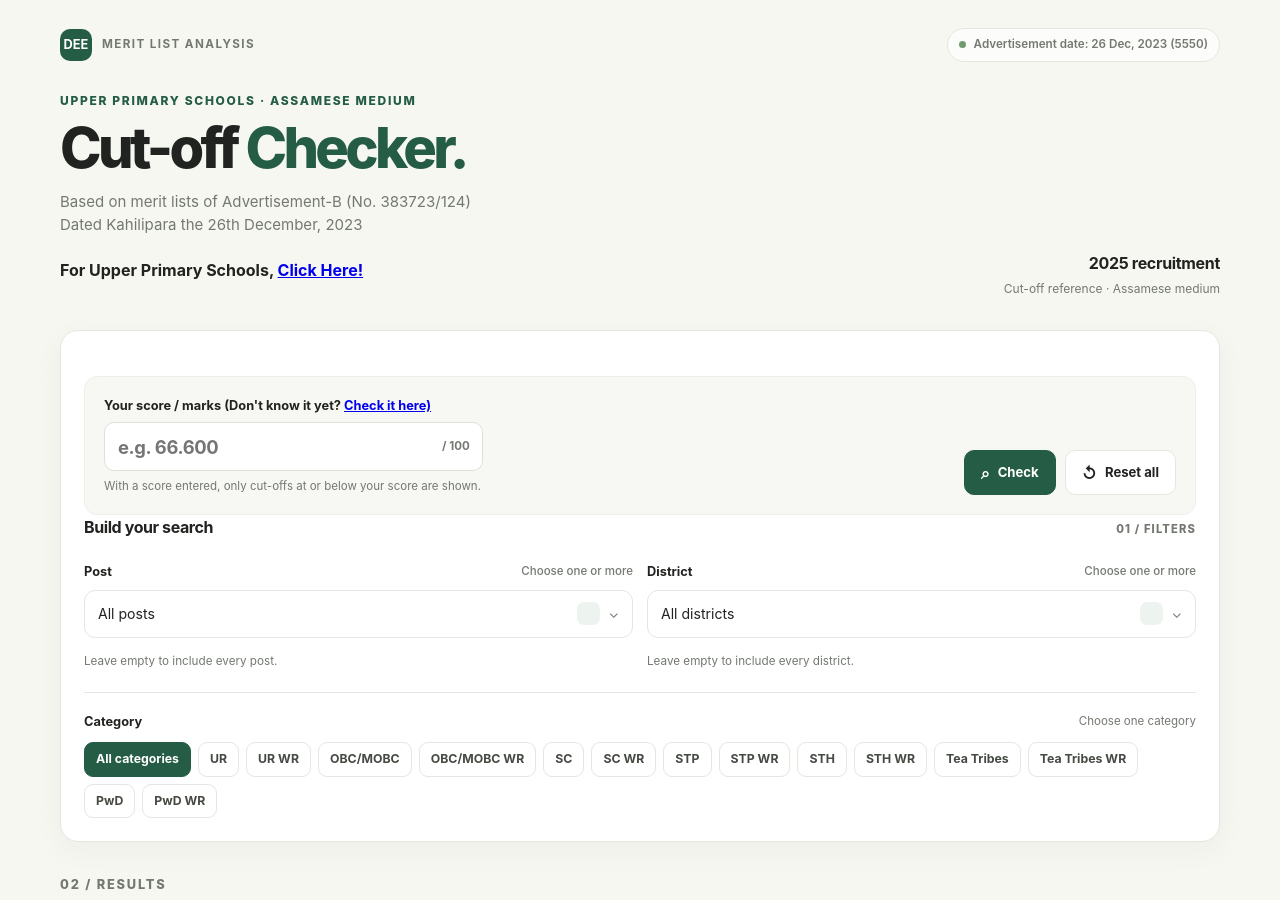
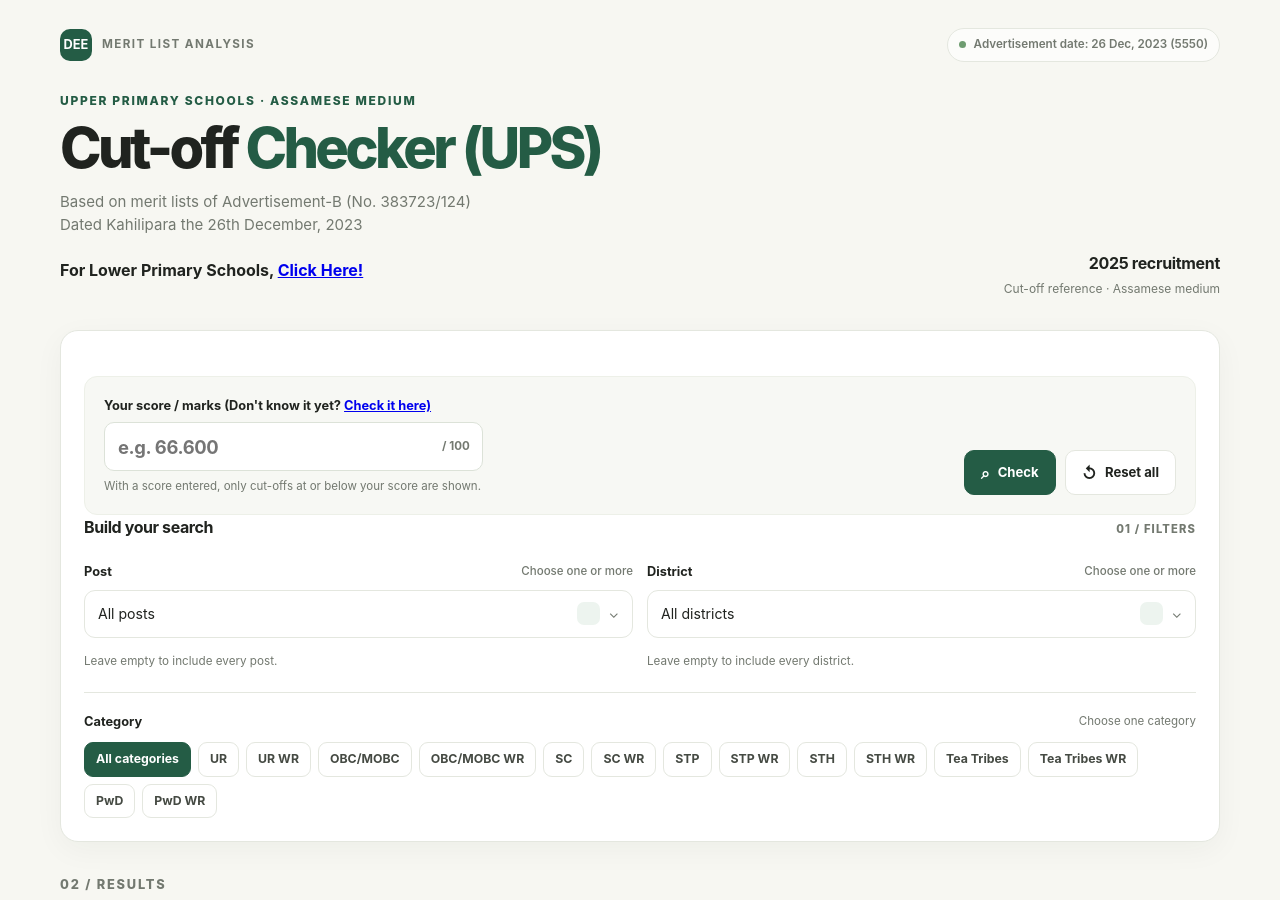
Before and after one commit to lpupmarks/lpupmarks.github.io, a Jekyll site: the page cutoff.html, which Jekyll copies as it is, in a window 1280 px wide and 900 px high. Built offline with Jekyll 4.4.1, drawn with Linux system fonts in a browser that asks for light colours.

Commit message:
update cutoff.html

```diff
--- a/cutoff.html
+++ b/cutoff.html
@@ -26,8 +26,8 @@
     <div class="source-pill">Advertisement date: 26 Dec, 2023 (5550) </div>
   </div>
   <section class="hero" aria-labelledby="page-title">
-    <div><p class="eyebrow">Upper Primary Schools · Assamese medium</p><h1 id="page-title">Cut-off <span>Checker.</span></h1><p class="hero-copy">Based on merit lists of Advertisement-B (No. 383723/124) Dated Kahilipara the 26th December, 2023 </p>
-    <h4>For Upper Primary Schools, <a href='./cutoffl.html'>Click Here!</a></h4>
+    <div><p class="eyebrow">Upper Primary Schools · Assamese medium</p><h1 id="page-title">Cut-off <span>Checker (UPS)</span></h1><p class="hero-copy">Based on merit lists of Advertisement-B (No. 383723/124) Dated Kahilipara the 26th December, 2023 </p>
+    <h4>For Lower Primary Schools, <a href='./cutoffl.html'>Click Here!</a></h4>
     </div>
     <div class="hero-side"><strong>2025 recruitment</strong><span>Cut-off reference · Assamese medium</span></div>
   </section>
```
